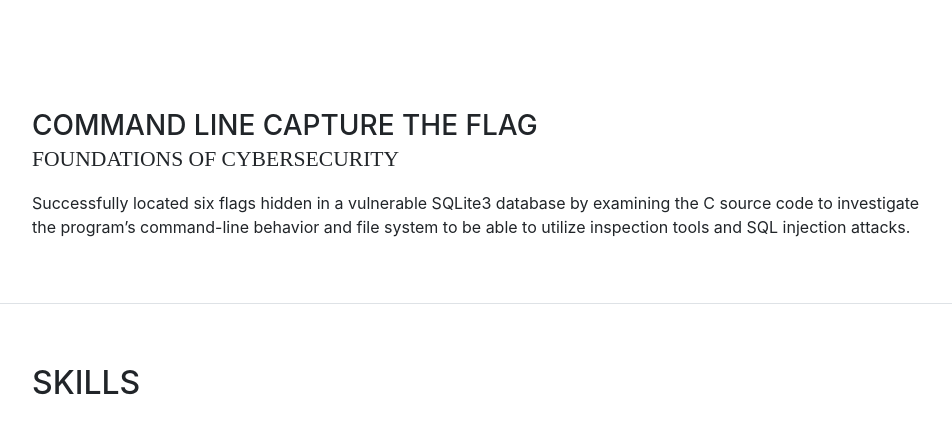
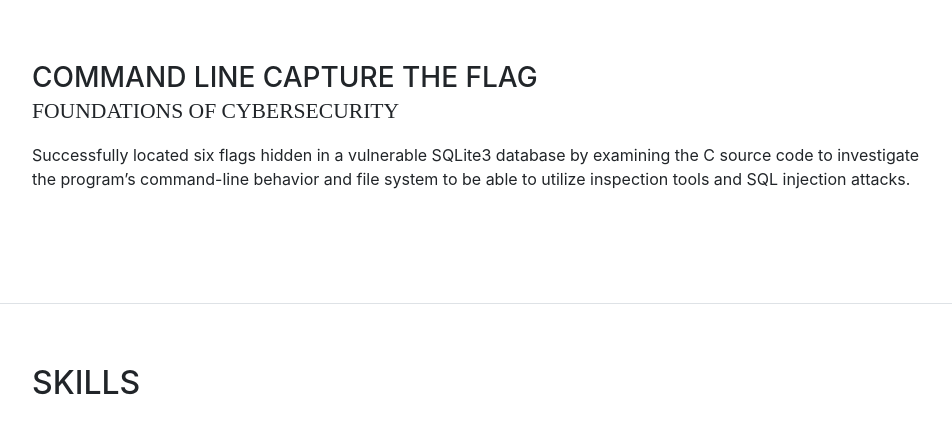
Before and after one commit to natwilson21/natwilson21.github.io, a website with bundled scripts: page index.html in a window 1280 px wide. Shown: the part 3573-4000 px from the top of the page, without its empty margins (288-1240 px from the left). Built offline with nearby package versions, Linux system fonts and the light colour scheme; a web font is replaced by a local one.

Commit message:
Update index.html

```diff
--- a/index.html
+++ b/index.html
@@ -248,8 +248,8 @@
                 the National Instruments DAQ device. The signal is analyzed using MATLAB for patient health analysis.</p>
                </div>
               </div>
-        </div>
-              <div class="resume-item d-flex flex-column flex-md-row mb-5"></div>
+
+            <div class="resume-item d-flex flex-column flex-md-row mb-5">
             <div class="resume-content mr-auto">
               <h3 class="mb-0">Command Line Capture The Flag</h3>
               <div class="subheading mb-3">Foundations of Cybersecurity</div>
```
